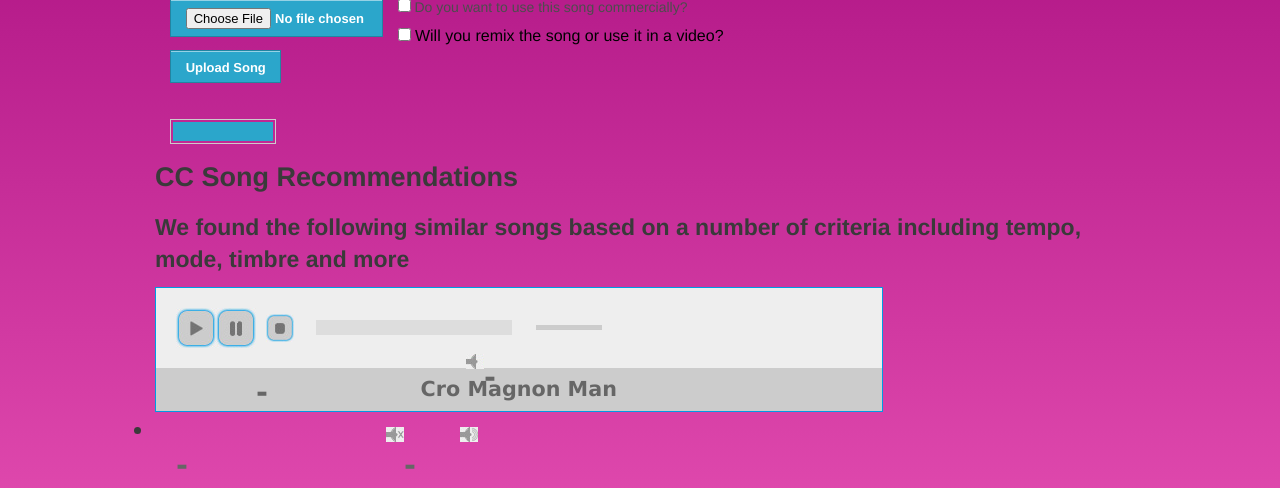
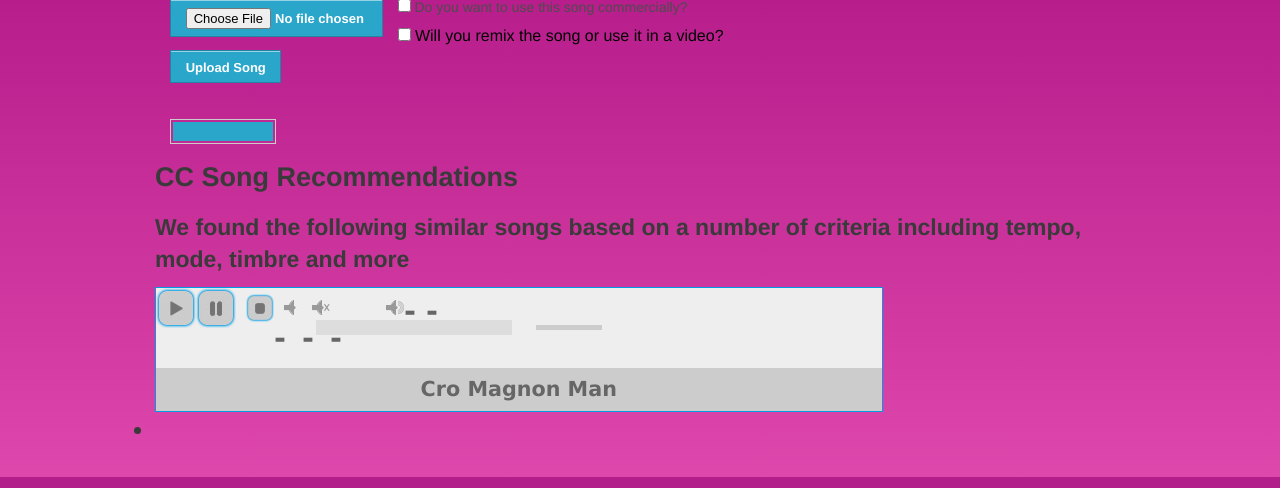
Before and after one commit to therewasaguy/ccrex, a PHP site: page /index_jason.php in a window 1280 px wide. Shown: the part 733-1221 px from the top of the page. Run offline with PHP 8.4, Linux system fonts and the light colour scheme; some libraries are stand-ins or nearby versions.

Commit message:
updated div.jp-audio ul.jp-controls width and height in jp css

```diff
--- a/css/jplayer.blue.monday.css
+++ b/css/jplayer.blue.monday.css
@@ -107,7 +107,8 @@ div.jp-interface ul.jp-controls {
 }
 
 div.jp-audio ul.jp-controls {
-	width: 380px;
+	width: 82%;
+	height: 100%
 	padding:20px 20px 0 20px;
 }
 
@@ -239,7 +240,7 @@ a.jp-volume-max {
 
 div.jp-audio div.jp-type-single a.jp-mute,
 div.jp-audio div.jp-type-single a.jp-unmute {
-	margin-left: 210px;
+	margin-left: 10px;
 }
 
 div.jp-audio div.jp-type-playlist a.jp-mute,
```
